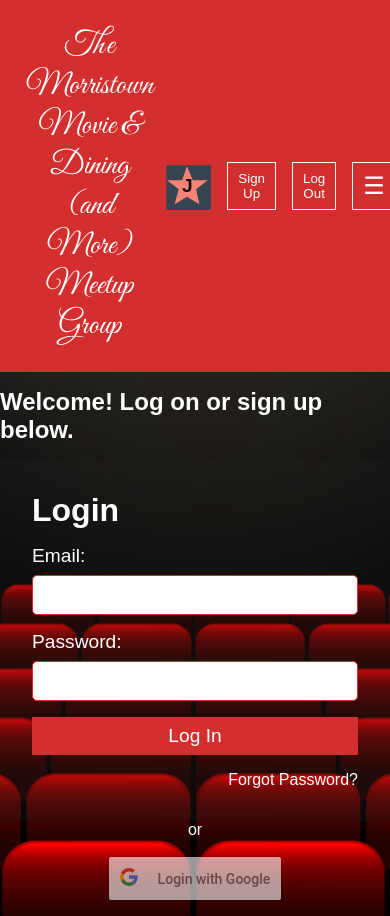
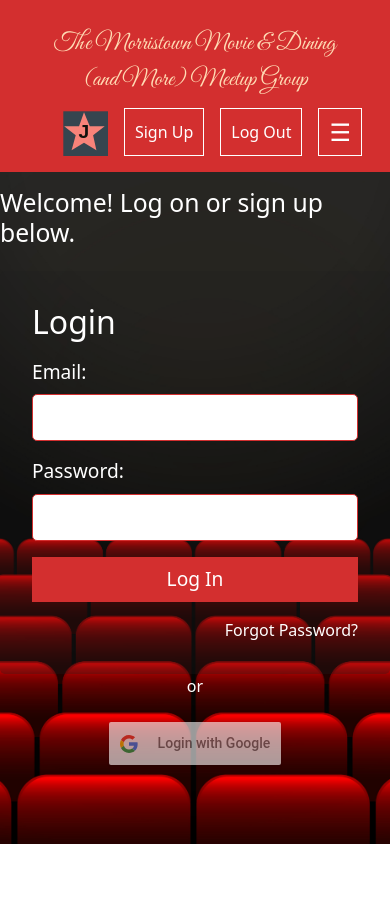
Before and after one commit to jlangweil/MorristownMovies, a React (Create React App) app: page / in a window 390 px wide. After the commit the page ends 844 px from the top, so only its background shows below. Built offline with nearby package versions, Linux system fonts and the light colour scheme.

Commit message:
added bootstrap and responsive banner

```diff
--- a/package.json
+++ b/package.json
@@ -7,9 +7,11 @@
     "@testing-library/react": "^13.4.0",
     "@testing-library/user-event": "^13.5.0",
     "axios": "^1.3.4",
+    "bootstrap": "^5.1.3",
     "moment": "^2.29.4",
     "react": "^18.2.0",
     "react-big-calendar": "^1.6.8",
+    "react-bootstrap": "^2.7.2",
     "react-dom": "^18.2.0",
     "react-facebook-login": "^4.1.1",
     "react-google-login": "^5.2.2",
--- a/src/App.css
+++ b/src/App.css
@@ -19,9 +19,6 @@ body {
 }
 
 .App-header {
-  display: grid;
-  grid-template-columns: 1fr 3fr 1fr;
-  align-items: center;
   background-color: #d32f2f;
   padding: 1rem;
 }
--- a/src/App.js
+++ b/src/App.js
@@ -4,6 +4,7 @@ import './App.css';
 import UserProfileIcon from './components/UserProfile/UserProfileIcon';
 import OAuthLogin from './components/Login/OAuthLogin';
 import Events from './Events';
+import Banner from './Banner';
 
 function App() {
   const [menuOpen, setMenuOpen] = useState(false);
@@ -54,7 +55,7 @@ function App() {
   return (
     <div className="App">
       <header className="App-header">
-        <div className="centered-div">
+{/*         <div className="centered-div">
            <h1 className="banner-text">The Morristown Movie & Dining (and More) Meetup Group</h1>
         </div>
         <div className="right-justified-divs">
@@ -68,7 +69,8 @@ function App() {
             &#9776;
           </button>
           </div>
-        </div>
+        </div> */}
+        <Banner onButtonClick={toggleMenu}/>
       </header>
       <nav className={`nav-links ${menuOpen ? 'show' : ''}`}>
         <a href="#home" onClick={() => handleMenuClick('home')}><FaHome />&nbsp;&nbsp;Home</a>
--- /dev/null
+++ b/src/Banner.js
@@ -0,0 +1,29 @@
+import React from 'react';
+import { Container, Row, Col, Button } from 'react-bootstrap';
+import UserProfileIcon from './components/UserProfile/UserProfileIcon';
+
+function Banner({ onButtonClick }) {
+  return (
+    <Container fluid>
+      <Row className="align-items-center">
+        <Col lg={2} className="text-end">
+
+        </Col>
+        <Col lg={8} className="text-center">
+          <div class="banner-text">The Morristown Movie & Dining (and More) Meetup Group</div>
+        </Col>
+        <Col lg={2} className="d-flex justify-content-end">
+            <div className="auth-buttons">
+                <UserProfileIcon initial="J" />
+                <button>Sign Up</button>
+                <button>Log Out</button>
+                <button className="hamburger" onClick={onButtonClick}>
+                    &#9776;
+                </button>
+            </div>
+        </Col>
+      </Row>
+    </Container>
+  );
+}
+export default Banner;
--- a/src/index.js
+++ b/src/index.js
@@ -3,6 +3,8 @@ import ReactDOM from 'react-dom/client';
 import './index.css';
 import App from './App';
 import reportWebVitals from './reportWebVitals';
+import 'bootstrap/dist/css/bootstrap.min.css';
+
 
 const root = ReactDOM.createRoot(document.getElementById('root'));
 root.render(
```
Also changed, not shown: 1 other file (tests, documents, lock files or other folders).
